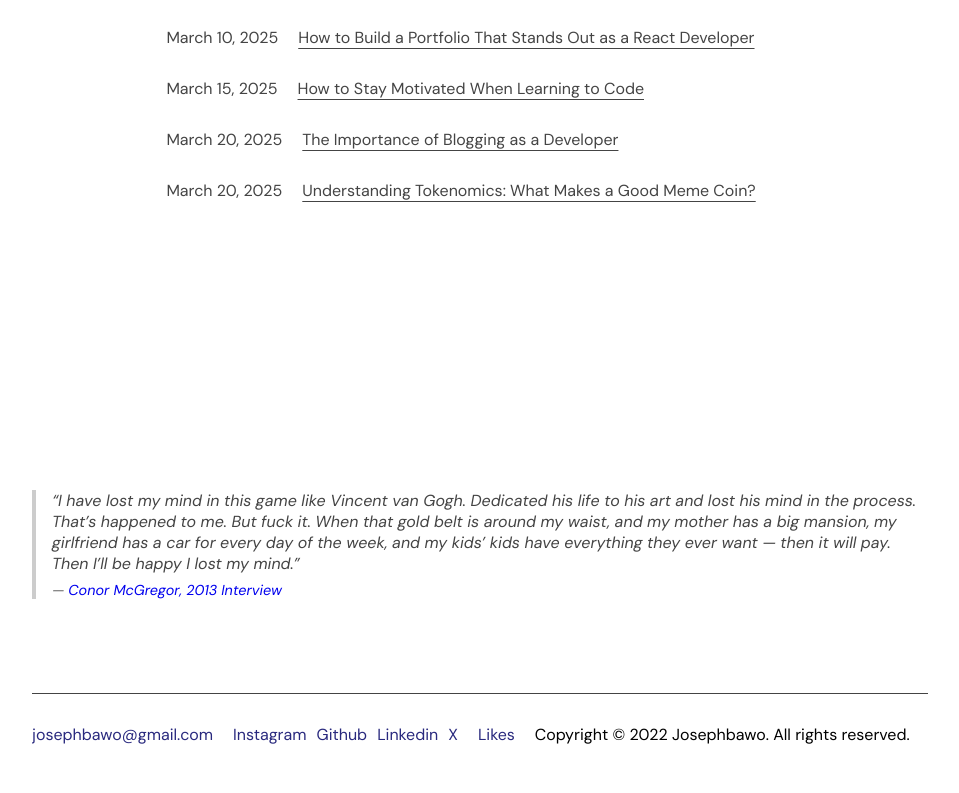
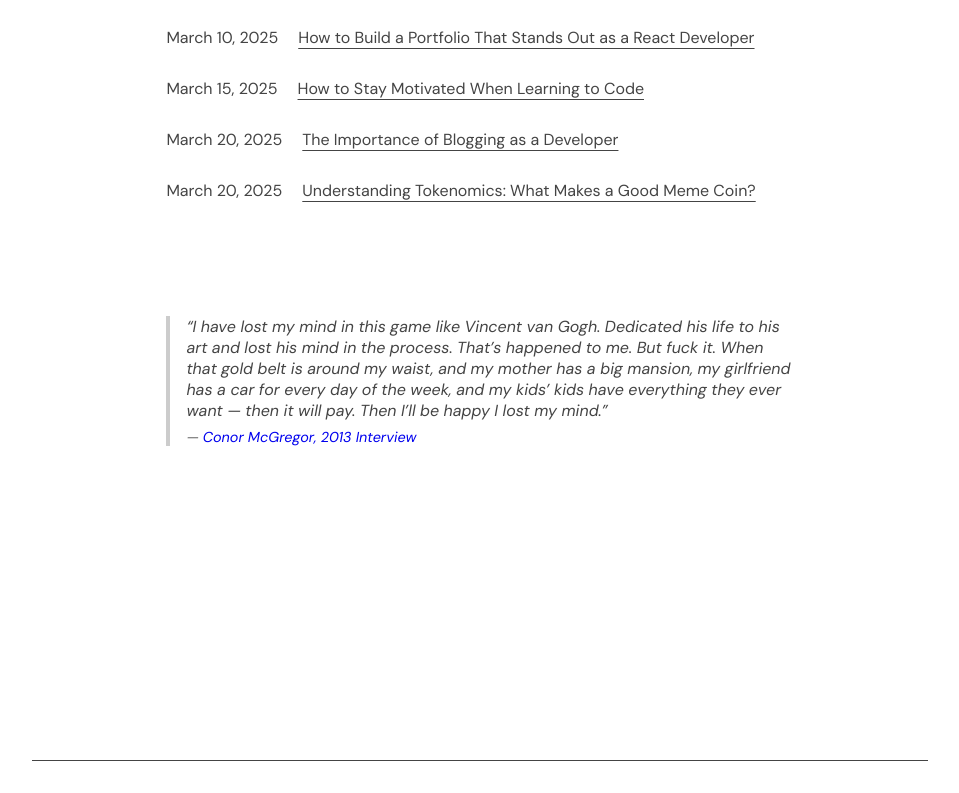
Before and after one commit to Joebakid/My-Porfolio, a React (Create React App) app: page /blog in a window 1280 px wide. Shown: the part 520-1313 px from the top of the page, without its empty margins (160-1119 px from the left). Built offline with nearby package versions, Linux system fonts and the light colour scheme.

Commit message:
mcgerory

```diff
--- a/src/App.css
+++ b/src/App.css
@@ -110,6 +110,23 @@ blockquote footer {
   color: #666;
 }
 
+
+.mt-20{
+  margin-top: 100px;
+}
+
+.quote {
+  font-style: italic;
+  border-top: 1px solid #ccc;
+  padding-top: 2rem;
+  color: #444;
+}
+
+.quote footer {
+  margin-top: 1rem;
+  font-size: 0.9rem;
+  color: #666;
+}
 
 section {
   padding: 100px 0;
--- a/src/components/Blog/BlogList.js
+++ b/src/components/Blog/BlogList.js
@@ -75,7 +75,26 @@ function BlogList() {
           </li>
         ))}
       </ul>
-
+      <blockquote className="mt-20">
+      <p>
+        “I have lost my mind in this game like Vincent van Gogh. Dedicated his life to
+        his art and lost his mind in the process. That’s happened to me. But fuck it.
+        When that gold belt is around my waist, and my mother has a big mansion, my
+        girlfriend has a car for every day of the week, and my kids’ kids have everything
+        they ever want — then it will pay. Then I’ll be happy I lost my mind.”
+      </p>
+      <footer>
+        — <cite>
+          <a
+            href="https://www.youtube.com/shorts/VNGyOCTfz-M"
+            target="_blank"
+            rel="noopener noreferrer"
+          >
+            Conor McGregor, 2013 Interview
+          </a>
+        </cite>
+      </footer>
+    </blockquote>
     </div>
   );
 }
--- a/src/components/Footer.js
+++ b/src/components/Footer.js
@@ -58,26 +58,7 @@ function Footer() {
 
 return (
   <section className="content-padding">
-    <blockquote>
-      <p>
-        “I have lost my mind in this game like Vincent van Gogh. Dedicated his life to
-        his art and lost his mind in the process. That’s happened to me. But fuck it.
-        When that gold belt is around my waist, and my mother has a big mansion, my
-        girlfriend has a car for every day of the week, and my kids’ kids have everything
-        they ever want — then it will pay. Then I’ll be happy I lost my mind.”
-      </p>
-      <footer>
-        — <cite>
-          <a
-            href="https://www.youtube.com/shorts/VNGyOCTfz-M"
-            target="_blank"
-            rel="noopener noreferrer"
-          >
-            Conor McGregor, 2013 Interview
-          </a>
-        </cite>
-      </footer>
-    </blockquote>
+
 
     <hr />
 
```
